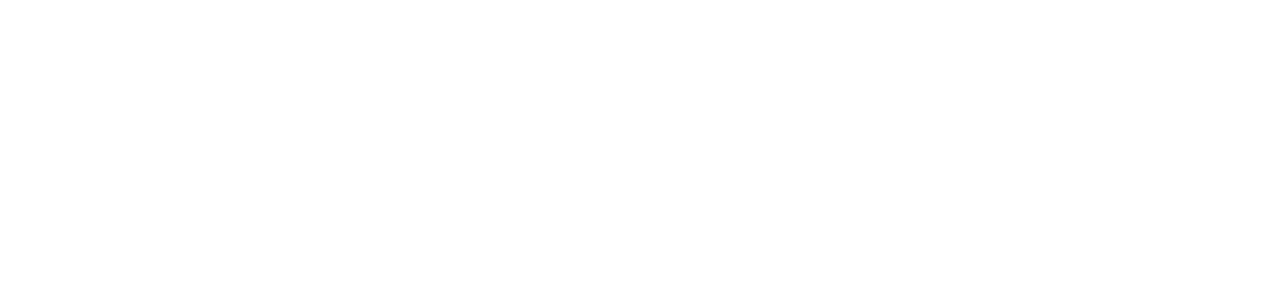
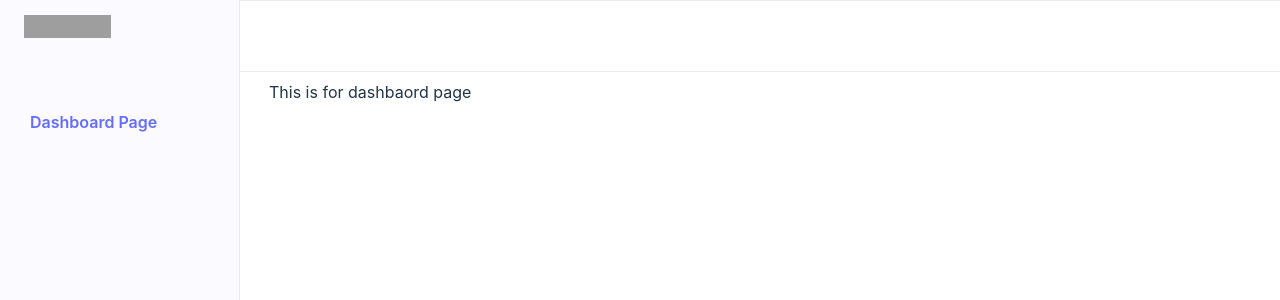
Before and after one commit to muhammadtaufan/ui, a React (Vite) app: page /admin/dashboard in a window 1280 px wide. Before the commit this address had no page. Shown: the top 300 px of the page. Built offline with nearby package versions, Linux system fonts and the light colour scheme; grey boxes are pictures that could not be loaded; the HTML template or start-up script is replaced by a standard one.

Commit message:
add base routes and base component dashboard

```diff
--- a/src/App.css
+++ b/src/App.css
@@ -1,41 +1,23 @@
-#root {
-  max-width: 1280px;
-  margin: 0 auto;
-  padding: 2rem;
+.App {
   text-align: center;
 }
 
-.logo {
-  height: 6em;
-  padding: 1.5em;
-  will-change: filter;
-}
-.logo:hover {
-  filter: drop-shadow(0 0 2em #646cffaa);
-}
-.logo.react:hover {
-  filter: drop-shadow(0 0 2em #61dafbaa);
+.App-logo {
+  height: 40vmin;
+  pointer-events: none;
 }
 
-@keyframes logo-spin {
-  from {
-    transform: rotate(0deg);
-  }
-  to {
-    transform: rotate(360deg);
-  }
+.App-header {
+  background-color: #282c34;
+  min-height: 100vh;
+  display: flex;
+  flex-direction: column;
+  align-items: center;
+  justify-content: center;
+  font-size: calc(10px + 2vmin);
+  color: white;
 }
 
-@media (prefers-reduced-motion: no-preference) {
-  a:nth-of-type(2) .logo {
-    animation: logo-spin infinite 20s linear;
-  }
+button {
+  font-size: calc(10px + 2vmin);
 }
-
-.card {
-  padding: 2em;
-}
-
-.read-the-docs {
-  color: #888;
-}
--- a/src/App.jsx
+++ b/src/App.jsx
@@ -2,12 +2,17 @@
 import { Navigate, Route, Routes } from "react-router-dom";
 import "./App.css";
 import LoginPage from "@/container/Login";
+import RouteWrapper from "@/components/RouteWrapper";
 
 function App() {
   return (
     <>
       <Routes>
         <Route path="/login" element={<LoginPage />} />
+        <Route path="admin/*" element={<RouteWrapper />} />
+        <Route path="admin" element={<Navigate to="/dashboard" />} />
+        <Route path="admin/login" element={<Navigate to="/dashboard" />} />
+        <Route path="*" element={<Navigate to="admin/dashboard" />} />
       </Routes>
     </>
   );
--- /dev/null
+++ b/src/components/RouteWrapper/index.jsx
@@ -0,0 +1,170 @@
+import React from "react";
+import styled from "@emotion/styled";
+import { Route, Routes, Link, useNavigate } from "react-router-dom";
+import { routes } from "@/routes";
+import { Text, FormLabel, Switch } from "@chakra-ui/react";
+
+function RouteWrapper() {
+  const testLogo = 'https://upload.wikimedia.org/wikipedia/commons/thumb/5/53/Google_%22G%22_Logo.svg/768px-Google_%22G%22_Logo.svg.png'
+  return (
+    <BlockWrapper>
+      <div style={{ display: "flex" }}>
+        <div style={{ display: "block", minHeight: "100%" }}>
+          <SideBar>
+            <HeaderSidebar>
+              <img src={testLogo} />
+            </HeaderSidebar>
+            <SideBarMenu>
+              {routes.map((route, i) => (
+                <SideTitle key={i}>
+                  {/* <img src={testLogo} /> */}
+                  <Link
+                    onClick={() =>
+                      selectedRoute(i + 1, route.name, route.pathname)
+                    }
+                    style={{ fontWeight: "600", fontSize: "16px" }}
+                    to={route.pathname}
+                  >
+                    {route.name}
+                  </Link>
+                </SideTitle>
+              ))}
+              {/* <ButtonLogout onClick={handleLogout}>Logout</ButtonLogout> */}
+            </SideBarMenu>
+          </SideBar>
+        </div>
+      </div>
+      <HeaderInsideContent>
+        {/* {getMainPath === `store` && (
+          <>
+            <FormLabel htmlFor="email-alerts" mb="0">
+              Operasional Layanan
+            </FormLabel>
+            <Switch
+              isChecked={_stateStore.service_hour_status}
+              size="md"
+              colorScheme="purple"
+              onChange={handleStatus}
+            />
+          </>
+        )} */}
+      </HeaderInsideContent>
+      <ContentWrapper>
+        {/* <Text fontWeight="600" fontSize="18px" padding="10px">
+          {getPathLocalStorage}
+        </Text> */}
+        <InsideContentWrapper>
+          {routes.map((route, i) => (
+            <Routes key={i}>
+              <Route {...route}>
+                {route.children.map((child, i) => (
+                  <Route
+                    key={i}
+                    path={child.path}
+                    index={child.index}
+                    element={<child.elements />}
+                  />
+                ))}
+              </Route>
+            </Routes>
+          ))}
+        </InsideContentWrapper>
+      </ContentWrapper>
+    </BlockWrapper>
+  );
+}
+
+const BlockWrapper = styled("div")`
+  display: block;
+`;
+
+const SideBar = styled("div")`
+  position: fixed;
+  z-index: 2;
+  top: 0;
+  left: 0;
+  width: 239px;
+  height: 100vh;
+  background-color: #fbfaff;
+  min-height: 100%;
+  border-right: 1px solid #eceaee;
+`;
+
+const ContentWrapper = styled("div")`
+  position: relative;
+  padding: 20px;
+  width: 100%;
+  max-width: calc(100% - 240px);
+  min-height: 100vh;
+  height: 100%;
+  background-color: #ffffff;
+  max-height: 100%;
+  overflow: auto;
+  margin-left: 239px;
+  margin-top: 50px;
+`;
+
+const InsideContentWrapper = styled("div")`
+  display: flex;
+  flex-direction: column;
+  height: 100vh;
+  padding: 10px;
+`;
+
+const HeaderInsideContent = styled("div")`
+  position: fixed;
+  z-index: 1;
+  background-color: #ffffff;
+  width: 100%;
+  height: 50px;
+  display: flex;
+  justify-content: end;
+  align-items: center;
+  padding: 10px;
+  border: 1px solid #eceaee;
+`;
+
+const HeaderSidebar = styled("div")`
+  width: 100%;
+  height: 50px;
+  display: flex;
+  align-content: center;
+  padding: 15px 15px 15px 24px;
+
+  img {
+    width: 87px;
+    height: 23px;
+  }
+`;
+
+const SideBarMenu = styled("div")`
+  display: flex;
+  flex-direction: column;
+  gap: 4vh;
+  padding: 20px;
+  padding: 20px 0 20px 20px;
+}
+`;
+
+const SideTitle = styled("div")`
+  display: flex;
+  flex-direction: row;
+  gap: 10px;
+  padding: 10px;
+  border-right: ${(props) => props.selected && `2px solid #673ab7`};
+`;
+
+const ButtonLogout = styled("div")`
+  position: absolute;
+  bottom: 0;
+  width: 100%;
+  background-color: #673ab7;
+  padding: 14px;
+  left: 0;
+  text-align: center;
+  font-weight: 700;
+  color: white;
+  cursor: pointer;
+`;
+
+export default RouteWrapper;
```
Also changed, not shown: jsconfig.json (added, +13 -0 lines).
